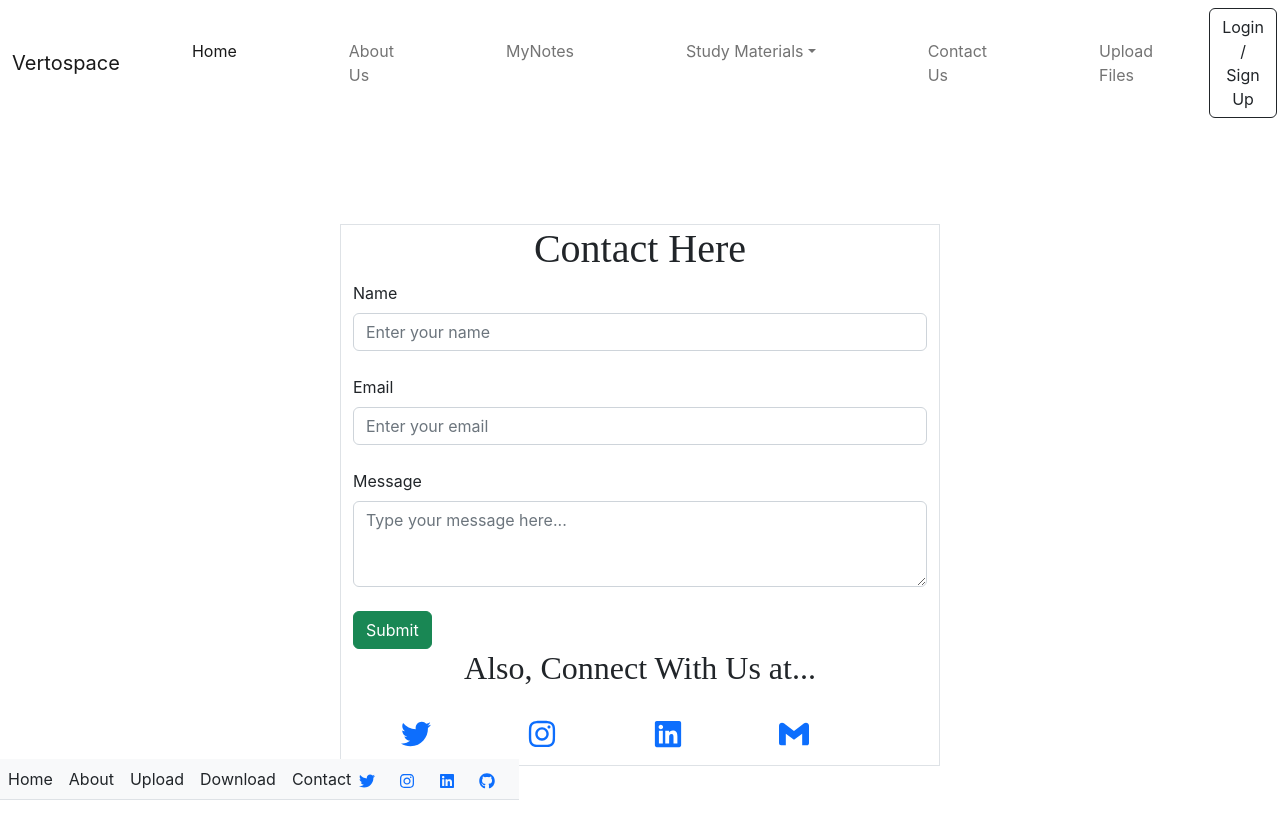
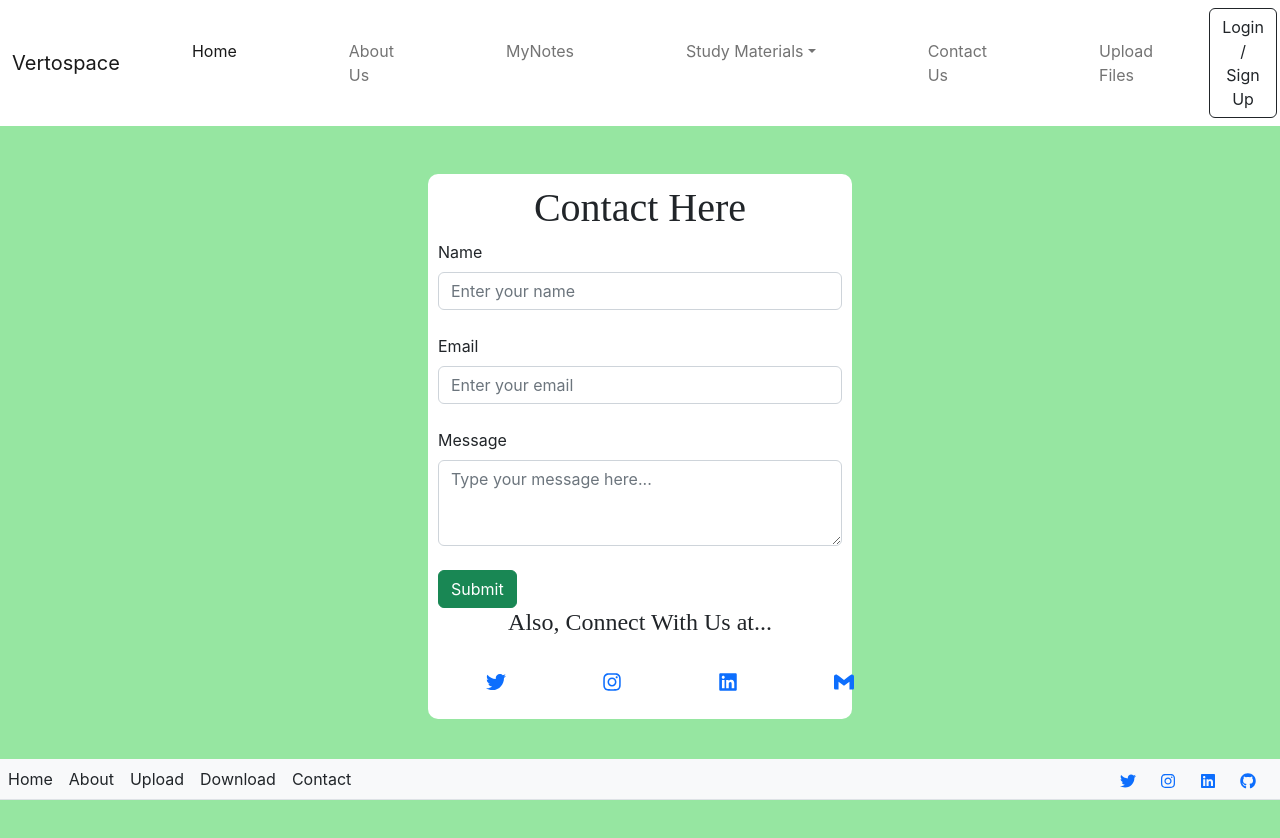
Before and after one commit to pankajsirari222/Vertospace, a React (Create React App) app in the folder client/: page /contact in a window 1280 px wide. Shown: the top 838 px of the page. Before the commit the page ends 800 px from the top, so only its background shows below. Built offline with nearby package versions, Linux system fonts and the light colour scheme.

Commit message:
minor  changes for footer

```diff
--- a/client/src/App.css
+++ b/client/src/App.css
@@ -1,3 +1,7 @@
+.main {
+    background-color: #96e6a1;
+    height: 90vh;
+}
 .heading {
     font-size:60px;
     font-family:'Times New Roman', Times, serif;
@@ -10,7 +14,7 @@
     display: flex;
     justify-content: center;
 }
-#footer {
+#footer ul {
     position:fixed;
     bottom: 0px;
 
@@ -33,3 +37,9 @@
 .icon {
     cursor: pointer;
 }
+Form {
+    background-color: white;
+    padding: 10px;
+    border-radius: 10px;
+
+}
--- a/client/src/components/Alert.js
+++ b/client/src/components/Alert.js
@@ -9,7 +9,7 @@ function Alert(props) {
         return lower.charAt(0).toUpperCase() + lower.slice(1);
     }
     return (
-        <div style={{height: '50px'}}>
+        <div>
         {props.alert && <div className={`alert alert-${props.alert.type} alert-dismissible fade show`} role="alert">
            <strong>{capitalize(props.alert.type)}</strong>: {props.alert.msg}
         </div>}
--- a/client/src/components/contact.js
+++ b/client/src/components/contact.js
@@ -8,13 +8,14 @@ import { SiGmail } from "react-icons/si";
 
 const Contact = () => {
     return (
-        <div>
+      <div className="main">
         <Container
-      className="border mt-2 mt-md-4 mt-lg-5"
-      style={{ maxWidth: "600px" }}
+      style={{ maxWidth: "35vw" }}
     >
+        <br/>
+        <br/>
+        <Form>
         <h1 className="heading2">Contact Here</h1>
-        <Form>
           <Form.Group controlId = "formBasicName">
           <Form.Label>Name</Form.Label>
           <Form.Control type="text" placeholder="Enter your name" />
@@ -33,17 +34,18 @@ const Contact = () => {
         <Button variant="success" type="submit">Submit
         </Button>
         <br/>
-        <h2 className="heading2"> Also, Connect With Us at... </h2>
+        <h4 className="heading2"> Also, Connect With Us at... </h4>
         <br/>
-      </Form>
-      <div className='d-flex align-items-center'>
-      <IconContext.Provider value={{size: 30}}>
+        <div className='d-flex align-items-center'>
+      <IconContext.Provider value={{size: 20}}>
       <p className="nav-item mx-5 " ><a href="#"><FaTwitter/></a></p>
       <p className="nav-item mx-5"><a href="#"><FaInstagram/></a></p>
       <p className="nav-item mx-5"><a href="#"><FaLinkedin/></a></p>
       <p className="nav-item mx-5"><a href="#"><SiGmail/></a></p>
       </IconContext.Provider>
       </div>
+      </Form>
+
       </Container>
     </div>
      );
--- a/client/src/pages/login.js
+++ b/client/src/pages/login.js
@@ -72,7 +72,7 @@ export const Login = (props) => {
 
         <Form.Group className="text-center">
           <Button variant="primary" type="submit" className="mb-3 text-center">
-            Submit
+            Login
           </Button>
         </Form.Group>
 
```
